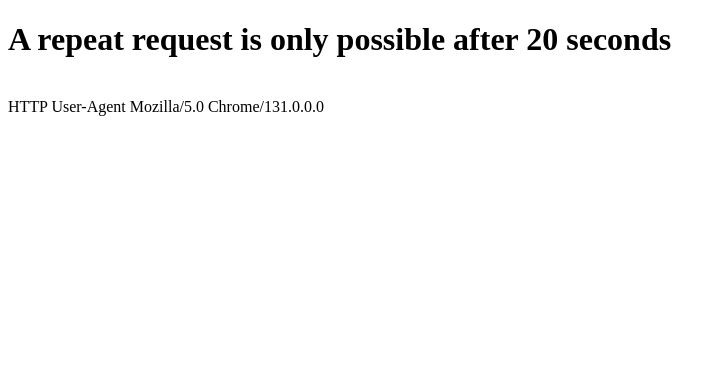
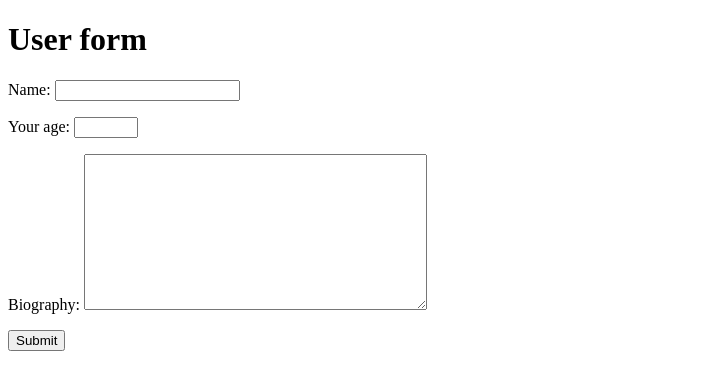
Before and after one commit to Andreyptz/python_django, a Django app: page /req/bio/ in a window 1280 px wide. Shown: the top 390 px of the page, without its empty margins (0-726 px from the left). Run offline with Django 4.2, Linux system fonts and the light colour scheme.

Commit message:
Выполнил практическую работу №6 по Django

```diff
--- /dev/null
+++ b/my_site/requestdataapp/forms.py
@@ -0,0 +1,15 @@
+from django import forms
+from django.core.exceptions import ValidationError
+from django.core.files.uploadhandler import InMemoryUploadedFile
+
+class UserBioForm(forms.Form):
+    name = forms.CharField(max_length=100)
+    age = forms.IntegerField(label="Your age", min_value=1, max_value=100)
+    bio = forms.CharField(label="Biography", widget=forms.Textarea)
+
+def validate_file_name(file: InMemoryUploadedFile) -> None:
+    if file.name and "virus" in file.name:
+        raise ValidationError("file name should not contain 'virus'")
+
+class UploadFileForm(forms.Form):
+    file = forms.FileField(validators=[validate_file_name])
--- a/my_site/requestdataapp/middlewares.py
+++ b/my_site/requestdataapp/middlewares.py
@@ -28,17 +28,17 @@ class CountRequestMiddleware:
         min_pause = 20
         self.requests_count += 1
         print("requests count", self.requests_count)
-        ip = request.META.get('REMOTE_ADDR')
-        if ip in self.ip_and_time:
-            print(time.time() - self.ip_and_time[ip])
-            if time.time() - self.ip_and_time[ip] < min_pause:
-                print("Повторный запрос возможен только через 20 секунд")
-                self.ip_and_time[ip] = time.time()
-                return render(request, 'requestdataapp/pause.html')
-            else:
-                self.ip_and_time[ip] = time.time()
-        else:
-            self.ip_and_time[ip] = time.time()
+        # ip = request.META.get('REMOTE_ADDR')
+        # if ip in self.ip_and_time:
+        #     print(time.time() - self.ip_and_time[ip])
+        #     if time.time() - self.ip_and_time[ip] < min_pause:
+        #         print("Повторный запрос возможен только через 20 секунд")
+        #         self.ip_and_time[ip] = time.time()
+        #         return render(request, 'requestdataapp/pause.html')
+        #     else:
+        #         self.ip_and_time[ip] = time.time()
+        # else:
+        #     self.ip_and_time[ip] = time.time()
         response = self.get_response(request)
         self.responses_count += 1
         print("responses count", self.responses_count)
--- a/my_site/requestdataapp/templates/requestdataapp/base.html
+++ b/my_site/requestdataapp/templates/requestdataapp/base.html
@@ -13,9 +13,9 @@
 
 {% endblock %}
 
-<br>
-<div>
-    HTTP User-Agent {{ request.user_agent }}
-</div>
+{#<br>#}
+{#<div>#}
+{#    HTTP User-Agent {{ request.user_agent }}#}
+{#</div>#}
 </body>
 </html>
--- a/my_site/requestdataapp/templates/requestdataapp/file-upload.html
+++ b/my_site/requestdataapp/templates/requestdataapp/file-upload.html
@@ -8,9 +8,7 @@
     <h1>Upload file</h1>
     <form method="post" enctype="multipart/form-data">
     {% csrf_token %}
-    <p>
-        <input type="file" name="myfile">
-    </p>
+    {{ form.as_p }}
 
     <button type="submit">Upload</button>
     </form>
--- a/my_site/requestdataapp/templates/requestdataapp/user-bio-form.html
+++ b/my_site/requestdataapp/templates/requestdataapp/user-bio-form.html
@@ -9,21 +9,7 @@
     <div>
         <form method="post">
             {% csrf_token %}
-            <p>
-                <label for="name-id">Full name</label>
-                <input id="name-id" name="name" type="text" maxlength="100">
-            </p>
-
-            <p>
-                <label for="age">Age</label>
-                <input id="age" name="age" type="number" min="1" max="99">
-            </p>
-
-            <p>
-                <label for="bio">Bio</label>
-                <textarea name="bio" id="bio" cols="42" rows="5"></textarea>
-            </p>
-
+            {{ form.as_p }}
             <button type="submit">
                 Submit
             </button>
--- a/my_site/requestdataapp/urls.py
+++ b/my_site/requestdataapp/urls.py
@@ -6,5 +6,5 @@ app_name = "requestdataapp"
 urlpatterns = [
     path("get/", process_get_view, name="get-view"),
     path("bio/", user_form, name="user-form"),
-    path("upload", handle_file_upload, name="file-upload")
+    path("upload/", handle_file_upload, name="file-upload")
 ]
--- a/my_site/requestdataapp/views.py
+++ b/my_site/requestdataapp/views.py
@@ -1,6 +1,8 @@
 from django.core.files.storage import FileSystemStorage
 from django.http import HttpRequest, HttpResponse
 from django.shortcuts import render
+from .forms import UserBioForm, UploadFileForm
+
 
 def process_get_view(request: HttpRequest) -> HttpResponse:
     a = request.GET.get("a", "")
@@ -15,17 +17,29 @@ def process_get_view(request: HttpRequest) -> HttpResponse:
 
 
 def user_form(request: HttpRequest) -> HttpResponse:
-    return render(request, 'requestdataapp/user-bio-form.html')
+    context = {
+        "form":UserBioForm(),
+    }
+    return render(request, 'requestdataapp/user-bio-form.html', context=context)
 
 def handle_file_upload(request: HttpRequest) -> HttpResponse:
-    if request.method == "POST" and request.FILES.get("myfile"):
-        myfile = request.FILES["myfile"]
-        fs = FileSystemStorage()
-        if fs.size(myfile.name) < 10:
-            filename = fs.save(myfile.name, myfile)
-            print("saved file", filename)
-        else:
-            print("File not saved")
-            return render(request, 'requestdataapp/err_files.html')
+    if request.method == "POST":
+        form = UploadFileForm(request.POST, request.FILES)
+        if form.is_valid():
+            # myfile = request.FILES["myfile"]
+            myfile = form.cleaned_data["file"]
+            if myfile.size < 1024*1024:
+                fs = FileSystemStorage()
+                filename = fs.save(myfile.name, myfile)
+                print("saved file", filename)
+            else:
+                print("File not saved")
+                return render(request, 'requestdataapp/err_files.html')
+    else:
+        form = UploadFileForm()
 
-    return render(request, 'requestdataapp/file-upload.html')
+    context = {
+        "form": form,
+    }
+
+    return render(request, 'requestdataapp/file-upload.html', context=context)
--- a/my_site/shopapp/templates/shopapp/products-list.html
+++ b/my_site/shopapp/templates/shopapp/products-list.html
@@ -20,4 +20,9 @@
     {% else %}
         <h1>No products yet</h1>
     {% endif %}
+
+    <div>
+        <a href="{% url 'shopapp:product_create' %}"
+        >Create a new product</a>
+    </div>
 {% endblock %}
--- a/my_site/shopapp/urls.py
+++ b/my_site/shopapp/urls.py
@@ -1,11 +1,12 @@
 from django.urls import path
 
-from .views import shop_index, group_list, products_list, orders_list
+from .views import shop_index, group_list, products_list, orders_list, create_product
 app_name = "shopapp"
 
 urlpatterns = [
     path('', shop_index, name="index"),
     path('groups/', group_list, name='groups_list'),
     path('products/', products_list, name='products_list'),
+    path('products/create/', create_product, name="product_create"),
     path('orders/', orders_list, name="orders_list"),
 ]
--- /dev/null
+++ b/my_site/some-file.txt
@@ -0,0 +1 @@
+Hello there
--- /dev/null
+++ b/not-a-virus.txt
@@ -0,0 +1 @@
+some data
--- /dev/null
+++ b/some-file.txt
@@ -0,0 +1 @@
+Hello there
```
Also changed, not shown: my_site/shopapp/forms.py (added, +20 -0 lines), my_site/shopapp/templates/shopapp/create-product.html (added, +25 -0 lines), my_site/shopapp/views.py (+19 -1 lines).
